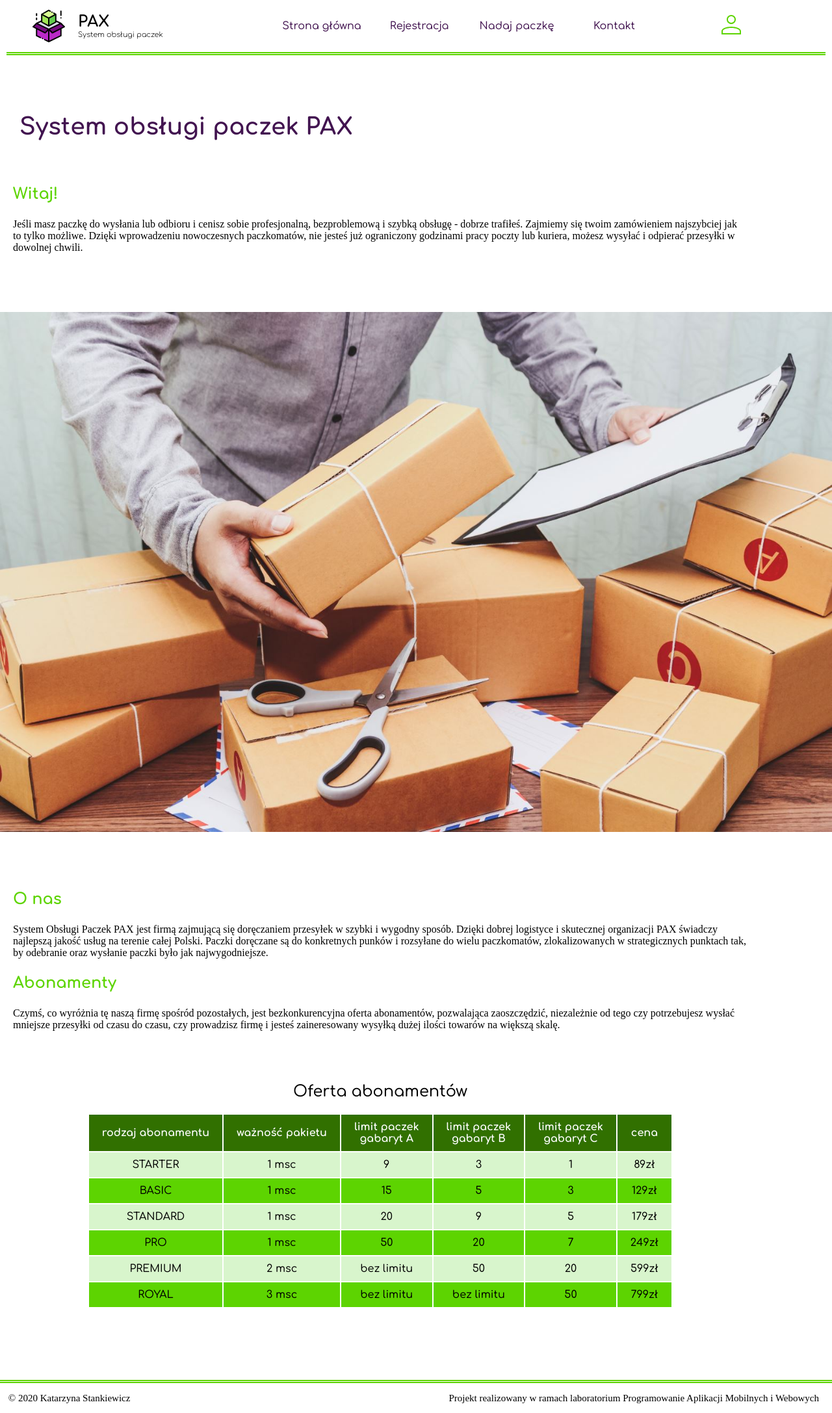
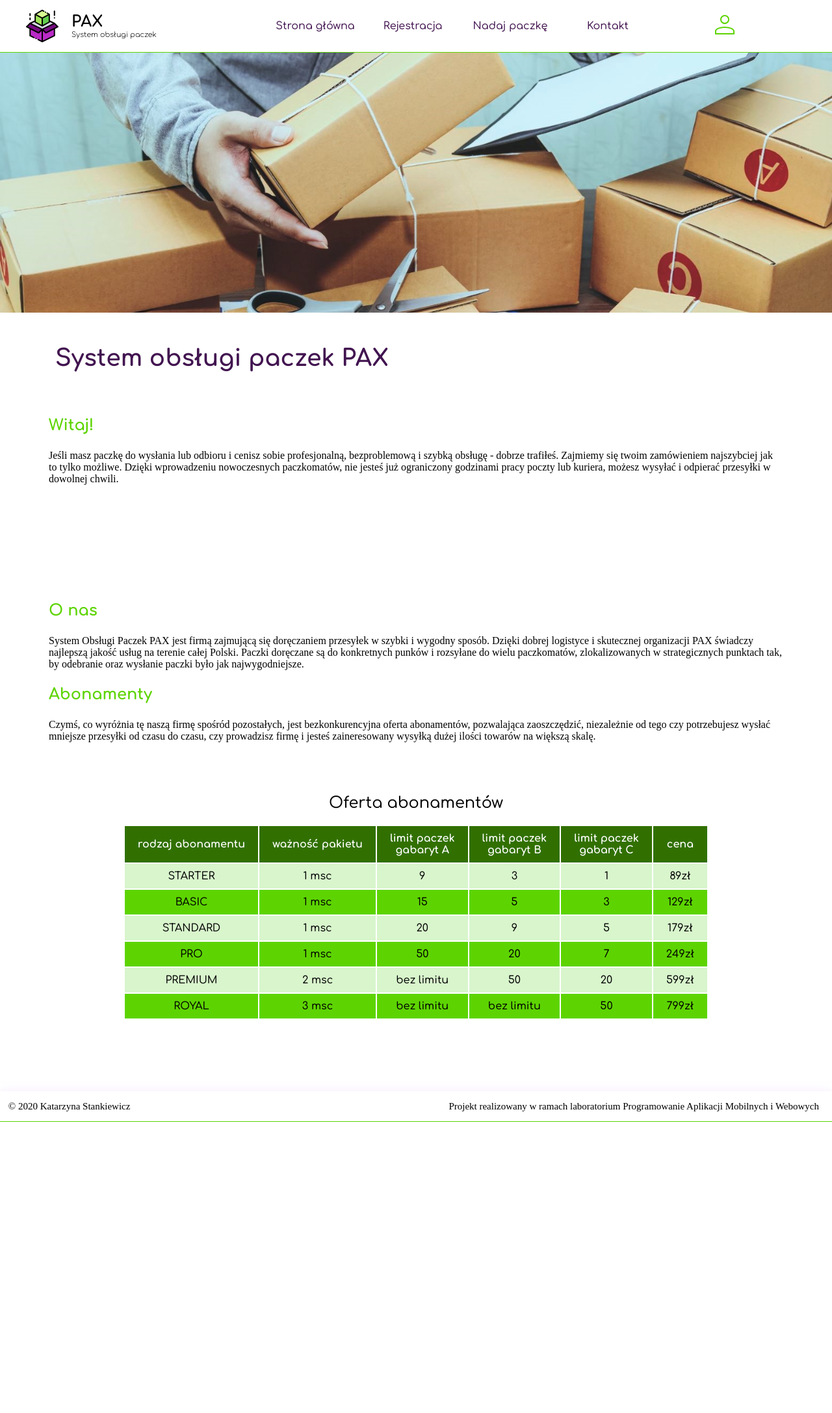
Before and after one commit to KasiaWiktoria/projekt_pamiw, a Flask app: page / in a window 1280 px wide. Shown: the whole page at 65% size. After the commit the page ends 1726 px from the top, so only its background shows below. Run offline with Flask 2, Linux system fonts and the light colour scheme.

Commit message:
wygld naglowka i stopki

```diff
--- a/static/styles/main_style.css
+++ b/static/styles/main_style.css
@@ -40,12 +40,10 @@ header{
     display: flex;
     flex-wrap: nowrap;
     align-items: center;
-    border-bottom: 5px;
-    margin-bottom: 20px;
-    border-bottom-style: double;
+    border-bottom: 1px;
+    border-bottom-style: inset;
     border-color: #5dd401;
-    margin: 0 10px;
-    margin-bottom: 40px;
+    box-shadow: 0px 0px 15px #dbaef53b;
 }
 
 header img{
@@ -111,9 +109,10 @@ footer {
     width: 100%;
     height: 46px;
     font-size: 15px;
-    border-top-style: double;
-    border-top-width: thick;
+    border-bottom: 1px;
+    border-bottom-style: inset;
     border-color: #5dd401;
+    box-shadow: 0px 0px 15px #dbaef53b;
     margin-top: 40px;
 }
 
--- a/static/styles/style.css
+++ b/static/styles/style.css
@@ -36,7 +36,7 @@ table tbody td{
 
 section.image {
     background-image: url('../images/paczki-tlo.jpg');
-    height: 800px;
+    height: 400px;
     background-repeat: no-repeat;
     background-position: center;
     background-size: cover;
@@ -44,6 +44,7 @@ section.image {
 }
 
 section.text {
+    margin: auto;
     max-width: 1170px;
     padding: 20px;
     padding: 20px 0;
--- a/templates/index.html
+++ b/templates/index.html
@@ -26,6 +26,8 @@
             </a>
         </header>
 
+        <section class="image"></section>
+
         <section class="text welcome">
             <div class="container">
                 <h2>System obsługi paczek PAX</h2>
@@ -38,8 +40,6 @@
                     </p>
                 </article>
             </section>
-
-        <section class="image"></section>
 
         <section class="text subscribtion">
             <div class="container">
```
Also changed, not shown: static/images/paczki-tlo.jpg.
